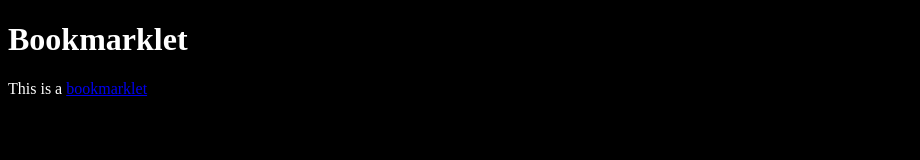
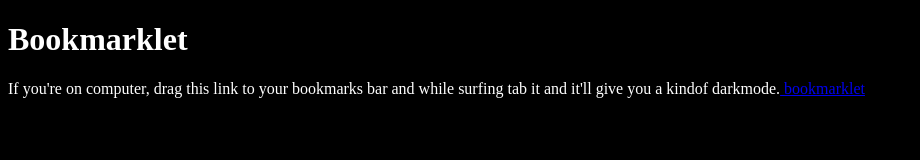
Before and after one commit to Cell20/Bookmarklet, a plain HTML site: page index.html in a window 1280 px wide. Shown: the whole page, without its empty margins (0-920 px from the left). Drawn offline with Linux system fonts and the light colour scheme.

Commit message:
Updated index.html

```diff
--- a/index.html
+++ b/index.html
@@ -17,7 +17,8 @@
 <body>
   <h1 id="h1">Bookmarklet</h1>
 
-  <p id="p2">This is a <a
+  <p id="p2">If you're on computer, drag this link to your bookmarks bar and while surfing tab it and it'll give you a
+    kindof darkmode.<a
       href="javascript:(function() {let script = document.createElement('script');script.src = 'https://cell20.github.io/Bookmarklet/bookmarklet.js';document.body.appendChild(script);})();">
       bookmarklet</a> </p>
 </body>
```
